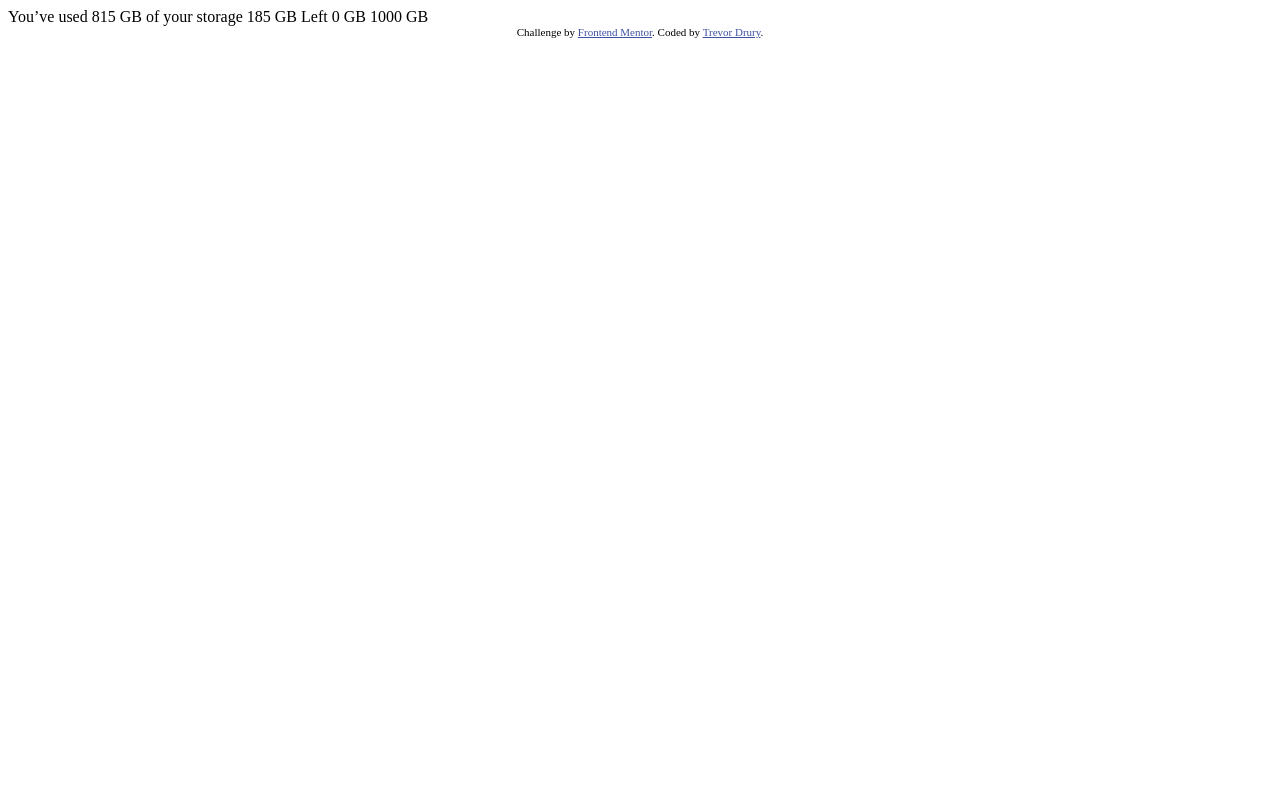
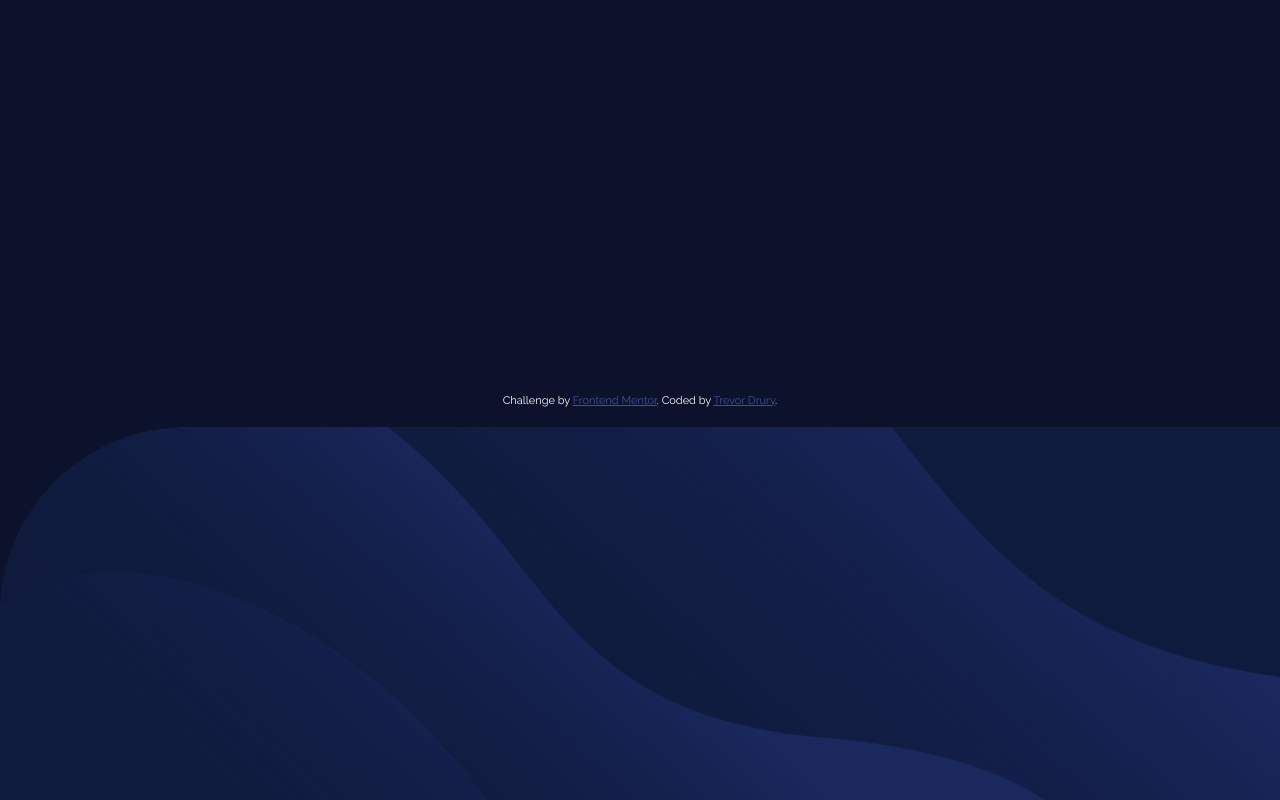
Before and after one commit to trevdrury/frontendmentor-fylo-data-storage-component, a plain HTML site: page index.html in a window 1280 px wide. Drawn offline with Linux system fonts and the light colour scheme.

Commit message:
setup basic html and added base styles

```diff
--- /dev/null
+++ b/css/main.css
@@ -0,0 +1,18 @@
+* {
+  padding: 0;
+  margin: 0;
+  box-sizing: border-box;
+}
+
+body {
+  font-family: 'Raleway', sans-serif;
+  font-weight: 400;
+  background: url('../assets/bg-desktop.png') hsl(229, 57%, 11%);
+  background-repeat: no-repeat;
+  background-position: bottom;
+  background-size: 100%;
+  color: #fff;
+  min-height: 100vh;
+  display: grid;
+  place-items: center;
+}
--- a/index.html
+++ b/index.html
@@ -5,18 +5,15 @@
   <meta name="viewport" content="width=device-width, initial-scale=1.0">
   <title>Frontend Mentor | Fylo data storage component</title>
 
+  <link href="https://fonts.googleapis.com/css2?family=Raleway:wght@400;700&display=swap" rel="stylesheet">
+  <link rel="stylesheet" href="css/main.css">
   <style>
     .attribution { font-size: 11px; text-align: center; }
     .attribution a { color: hsl(228, 45%, 44%); }
   </style>
 </head>
 <body>
-  You’ve used 815 GB of your storage
 
-  185 GB Left
-
-  0 GB
-  1000 GB
 
   <div class="attribution">
     Challenge by <a href="https://www.frontendmentor.io?ref=challenge" target="_blank">Frontend Mentor</a>.
@@ -24,3 +21,11 @@
   </div>
 </body>
 </html>
+<!--
+  You’ve used 815 GB of your storage
+
+  185 GB Left
+
+  0 GB
+  1000 GB
+-->
```
Also changed, not shown: assets/bg-desktop.png (added), assets/bg-mobile.png (added), assets/favicon-32x32.png (added), assets/icon-document.svg (added), assets/icon-folder.svg (added), assets/icon-upload.svg (added), assets/logo.svg (added).
